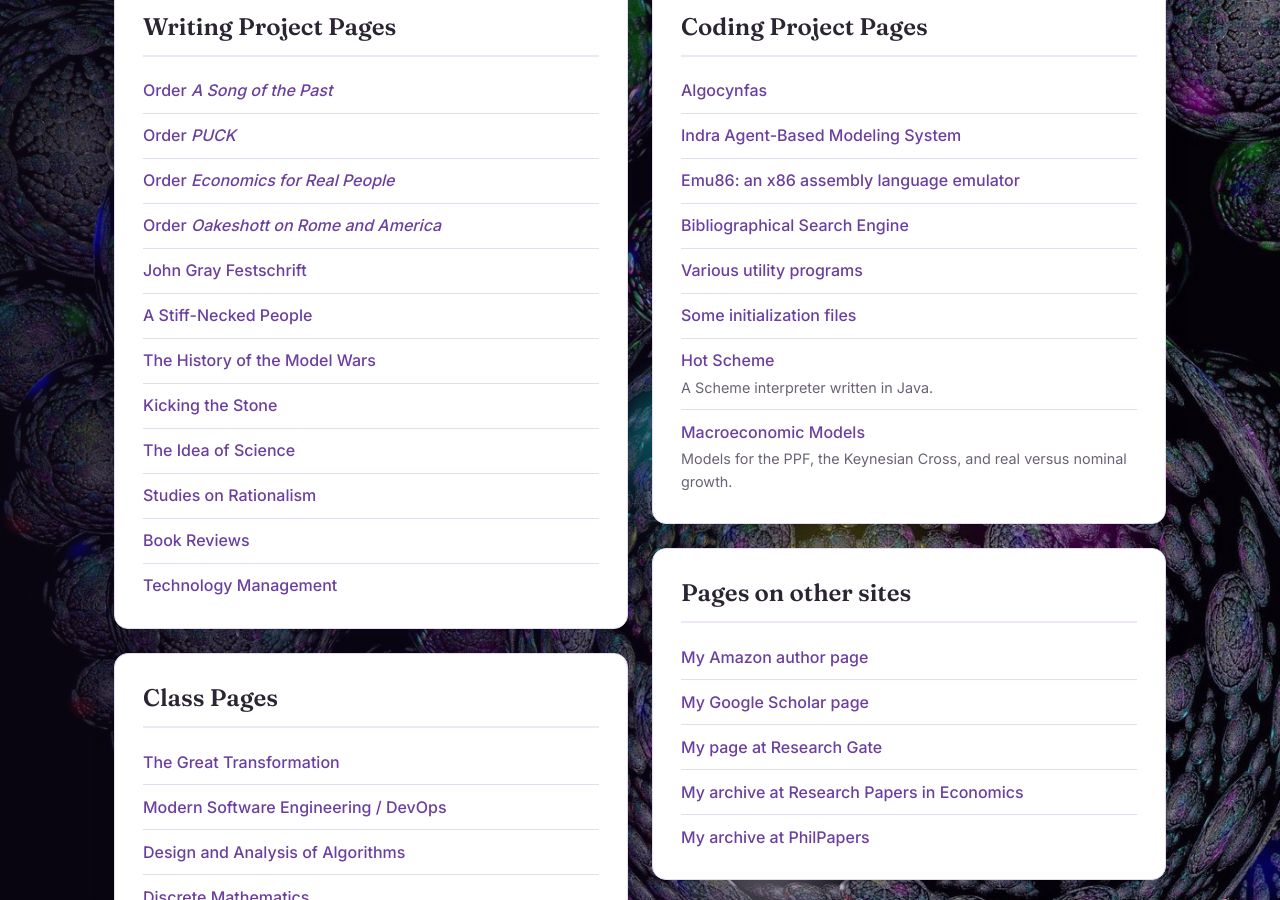
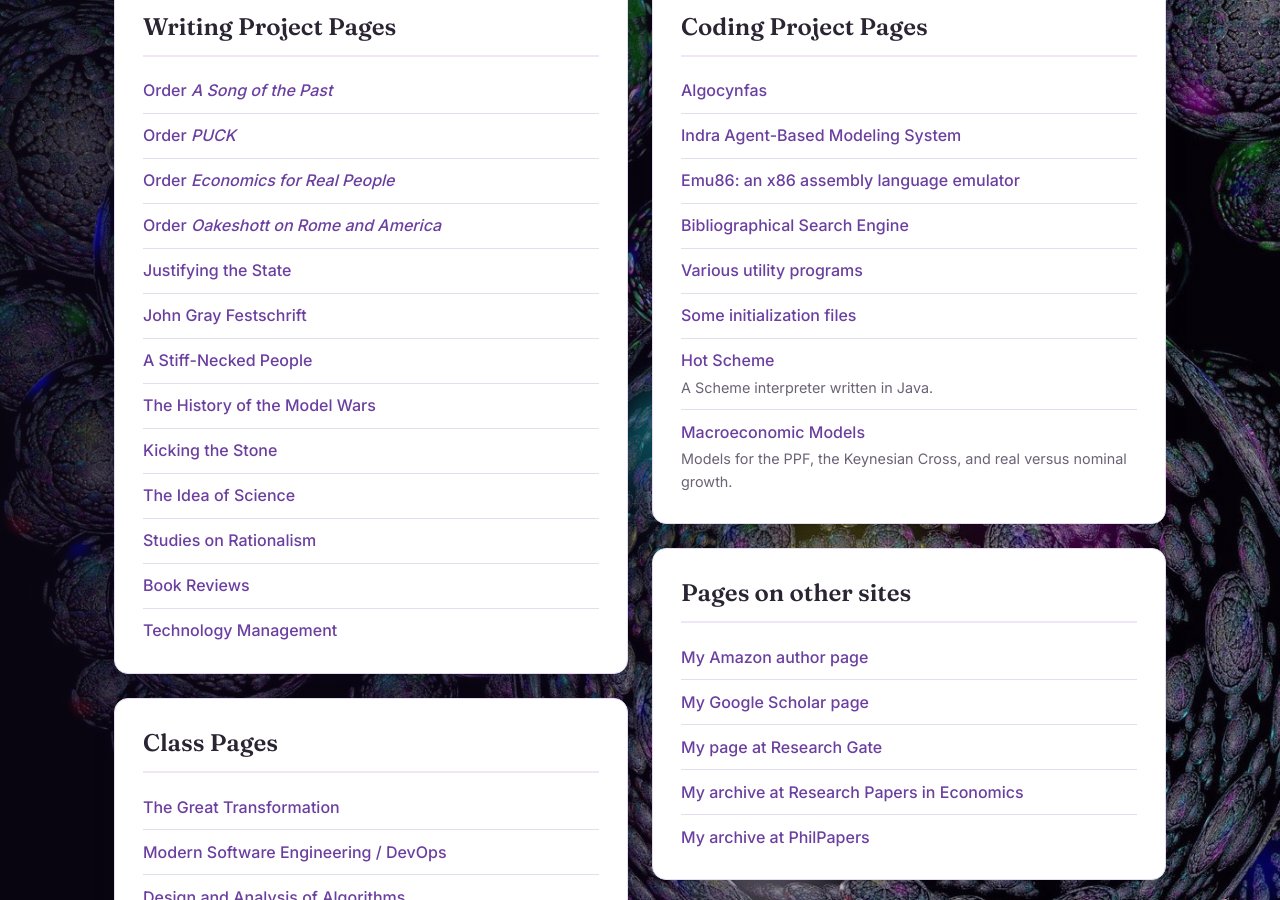
Before and after one commit to gcallah/gcallah.github.io, a Jekyll site: the page index.html, which Jekyll copies as it is, in a window 1280 px wide and 900 px high, scrolled down 300 px. Built offline with Jekyll 4.4.1, drawn with Linux system fonts in a browser that asks for light colours.

Commit message:
Add Justifying the State link to writing projects
Co-Authored-By: Claude Opus 5.5 <noreply@anthropic.com>

```diff
--- a/index.html
+++ b/index.html
@@ -47,6 +47,7 @@
                         <li><a href="https://www.amazon.com/Puck-Novel-Gene-Callahan/dp/0595376991">Order <em>PUCK</em></a></li>
                         <li><a href="https://www.amazon.com/Economics-Real-People-Introduction-Austrian/dp/0945466412">Order <em>Economics for Real People</em></a></li>
                         <li><a href="https://www.amazon.com/Oakeshott-America-British-Idealism-Studies/dp/1845406672">Order <em>Oakeshott on Rome and America</em></a></li>
+                        <li><a href="../JustifyingTheState/index.html">Justifying the State</a></li>
                         <li><a href="https://cosmosandtaxis.org/ct-141112/">John Gray Festschrift</a></li>
                         <li><a href="../hambone/index.html">A Stiff-Necked People</a></li>
                         <li><a href="../ModelWarsPublic/index.html">The History of the Model Wars</a></li>
```
